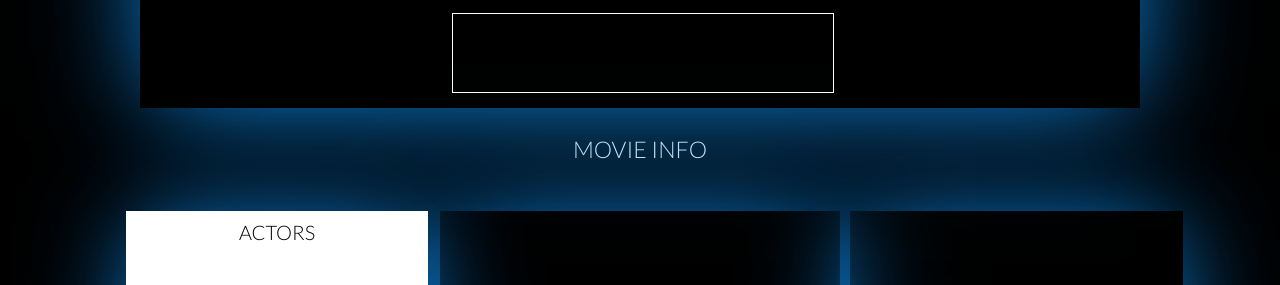
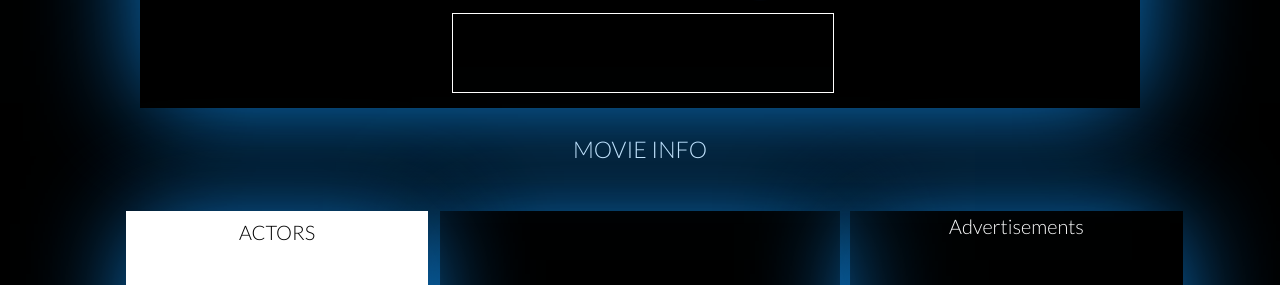
Before and after one commit to opcommander1/moviepicks, a website built with webpack: page src/index.html in a window 1280 px wide. Shown: the part 515-800 px from the top of the page. Built offline with nearby package versions, Linux system fonts and the light colour scheme; files whose address does not match are found by name.

Commit message:
adsense-ads2

```diff
--- a/src/index.html
+++ b/src/index.html
@@ -63,6 +63,7 @@
 
     <section id="ad_display">
       <div class="ad_title">
+          <h1>Advertisements</h1>
         <script async src="//pagead2.googlesyndication.com/pagead/js/adsbygoogle.js"></script>
         <!-- ad_display -->
         <ins class="adsbygoogle"
```
Also changed, not shown: 2 other files.
